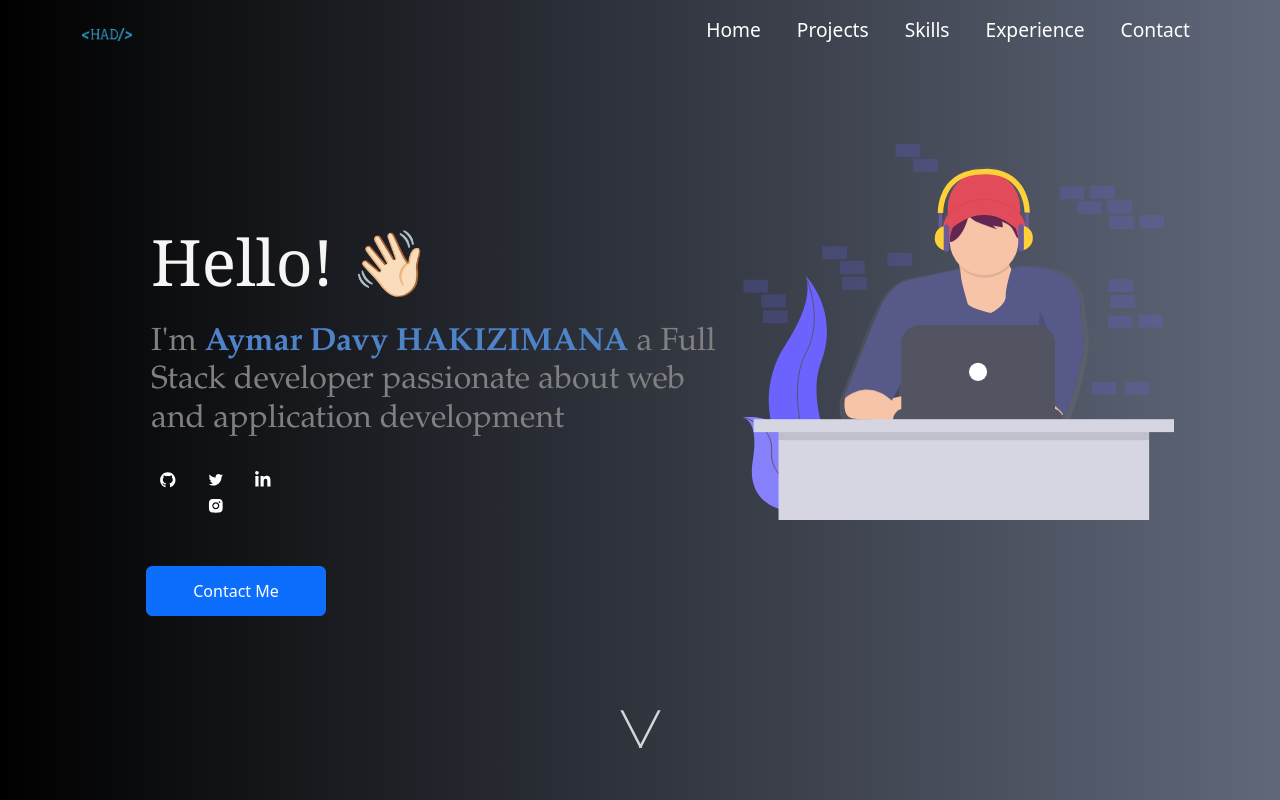
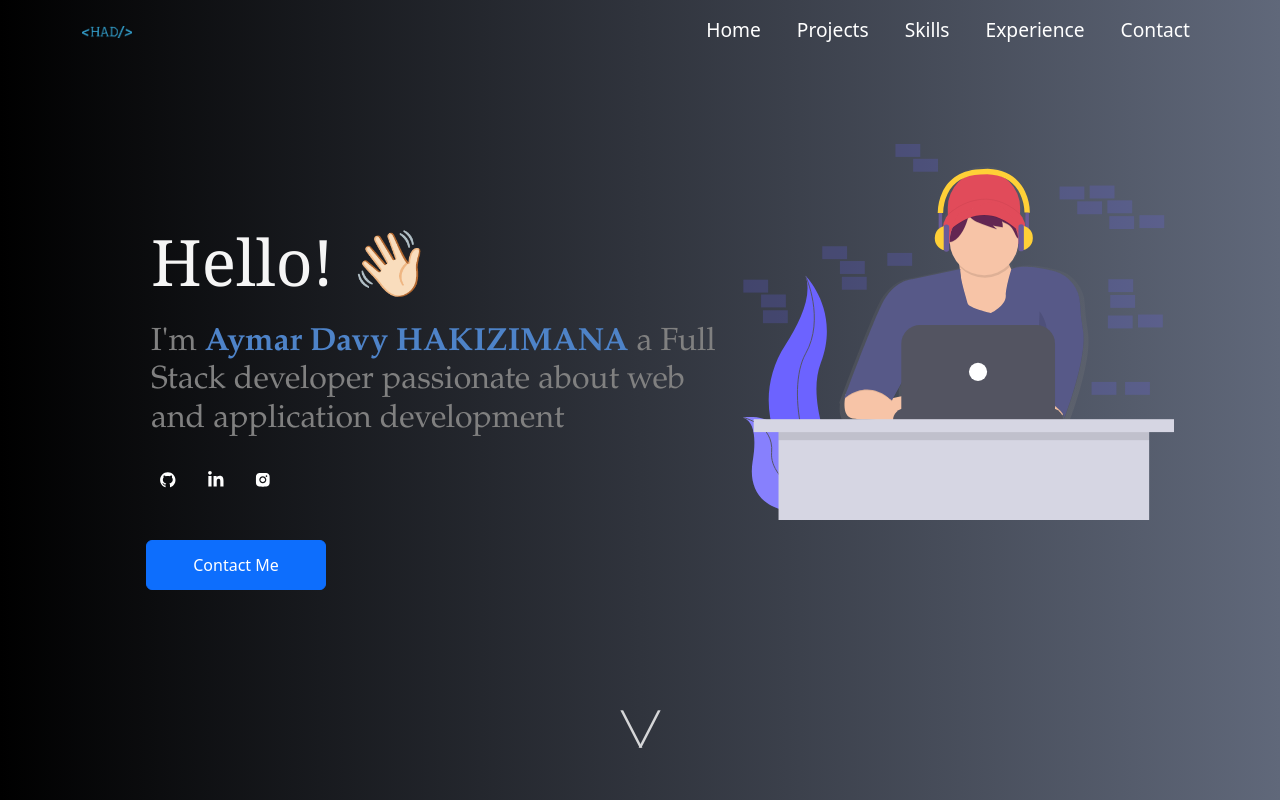
Before and after one commit to HaAymar/Portfolio, a React (Create React App) app: page / in a window 1280 px wide. Shown: the top 800 px of the page. Built offline with nearby package versions, Linux system fonts and the light colour scheme.

Commit message:
Refactoring the code

```diff
--- a/src/components/Home/Home.js
+++ b/src/components/Home/Home.js
@@ -53,16 +53,6 @@ function Home() {
 												rel="noopener noreferrer"
 											>
 												<AiFillGithub />
-											</a>
-										</li>
-										<li className="social-icons">
-											<a
-												href="https://twitter.com/HakiAymar16444"
-												style={{ color: "white" }}
-												target="_blank"
-												rel="noopener noreferrer"
-											>
-												<AiOutlineTwitter />
 											</a>
 										</li>
 										<li className="social-icons">
--- a/src/components/Projects/Projects.js
+++ b/src/components/Projects/Projects.js
@@ -9,7 +9,7 @@ import suicide from "../../Assets/Projects/TaalToolBox.svg";
 
 function Projects() {
 	return (
-		<Container fluid className="project-section">
+		<Container style={{ padding: "80px" }}>
 			<Container>
 				<h1 className="project-heading">
 					<strong className="purple">My Projects</strong>
--- a/src/style.css
+++ b/src/style.css
@@ -3,7 +3,7 @@ html {
 		to bottom left,
 		/* rgb(89, 154, 238),
    rgb(176,224,230) */ rgba(78, 73, 73, 0.678),
-		rgba(72, 81, 107, 0.863)
+		rgba(39, 42, 54, 0.863)
 	);
 
 	--image-gradient: linear-gradient(
@@ -73,7 +73,7 @@ button:focus {
 .sticky {
 	background-color: #1b1a2ea9;
 	transition: all 0.3s ease-out 0s;
-	/* box-shadow: 0px 10px 10px 0px rgba(9, 5, 29, 0.171)  ; */
+
 	backdrop-filter: blur(15px);
 }
 
@@ -139,7 +139,6 @@ button:focus {
 	.navbar {
 		padding: 1rem 2rem;
 		font-size: 1.4rem;
-		/* background-color: #181a27  ; */
 	}
 	.navbar-nav .nav-item a::after {
 		display: none;
@@ -186,7 +185,7 @@ button:focus {
 	content: "";
 	position: relative;
 	display: block;
-	height: 5px;
+	max-height: 5px;
 	width: 0;
 	border-radius: 16px;
 	background: #4e83c8;
@@ -196,9 +195,10 @@ button:focus {
 	transition: all 0.3s ease-out 0s;
 }
 
-.navbar-nav .nav-item a:hover::after {
+/* .navbar-nav .nav-item a:hover::after {
 	width: 100%;
-}
+	color: red;
+} */
 
 /* --------- */
 /* Home section */
@@ -441,17 +441,14 @@ button:focus {
 	}
 }
 
-/* Add this CSS code to your stylesheet */
 .navbar-toggler-icon {
-	color: #333; /* Color of the hamburger icon */
-	border-radius: 4px; /* Rounded corners for the icon */
-	height: 2px; /* Height of the icon bars */
-	width: 20px; /* Width of the icon bars */
-	transition: color 0.3s; /* Transition effect for color change */
+	border-radius: 4px;
+	height: 2px;
+	width: 20px;
+	/* transition: color 0.3s; */
 }
 
 .navbar-toggler.collapsed .navbar-toggler-icon {
-	/* Change color of icon bars when collapsed */
 	color: white;
 }
 
```
